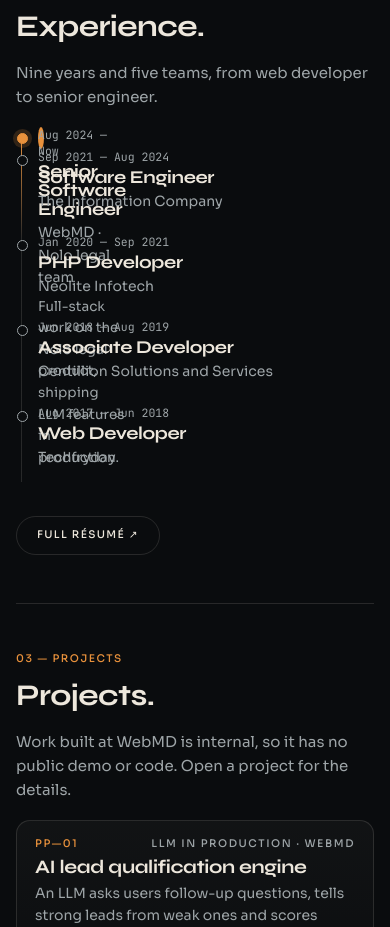
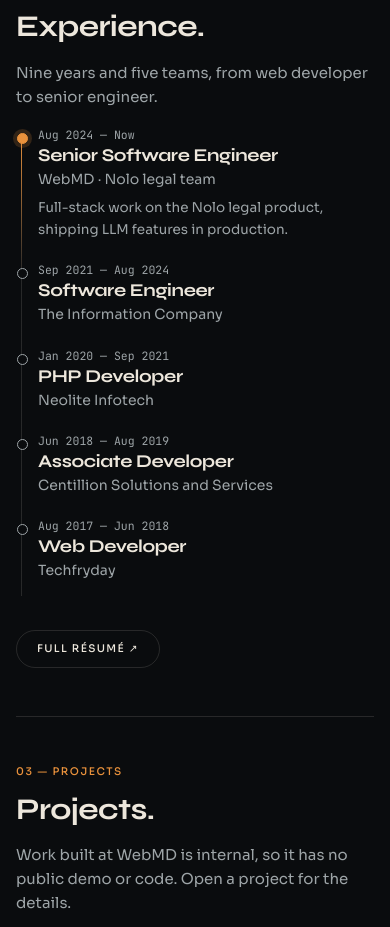
Before and after one commit to er-prathu/portfolio, a website: page room.html in a window 390 px wide. Shown: the part 1249-2176 px from the top of the page. Drawn offline with nearby package versions, Linux system fonts and the light colour scheme.

Commit message:
﻿Fix overlapping Experience timeline on phones
The current job's list item used the class 'now', which an older rule styles as a
6px dot, so the first entry collapsed and the others drew over it.

Co-Authored-By: Claude Opus 5.5 <noreply@anthropic.com>

```diff
--- a/room.html
+++ b/room.html
@@ -522,7 +522,7 @@
   .tl::before { content: ""; position: absolute; left: 5px; top: 8px; bottom: 8px; width: 1px; background: linear-gradient(var(--amber), var(--line) 30%); }
   .tl li { position: relative; padding: 0 0 22px; display: grid; gap: 3px; }
   .tl li::before { content: ""; position: absolute; left: -21px; top: 6px; width: 9px; height: 9px; border-radius: 50%; background: var(--ground); border: 1px solid var(--ink-2); }
-  .tl li.now::before { background: var(--amber); border-color: var(--amber); box-shadow: 0 0 0 4px rgba(232,145,60,.18); }
+  .tl li.current::before { background: var(--amber); border-color: var(--amber); box-shadow: 0 0 0 4px rgba(232,145,60,.18); }
   .tl time { font: 500 11.5px/1.4 var(--mono); color: var(--ink-2); }
   .tl h3 { font-size: 18px; }
   .tl .co { color: var(--ink-2); font-size: 14px; }
@@ -786,7 +786,7 @@
       <h2>Experience.</h2>
       <p>Nine years and five teams, from web developer to senior engineer.</p>
       <ol class="tl">
-        <li class="now"><time>Aug 2024 — Now</time><h3>Senior Software Engineer</h3><span class="co">WebMD · Nolo legal team</span><p>Full-stack work on the Nolo legal product, shipping LLM features in production.</p></li>
+        <li class="current"><time>Aug 2024 — Now</time><h3>Senior Software Engineer</h3><span class="co">WebMD · Nolo legal team</span><p>Full-stack work on the Nolo legal product, shipping LLM features in production.</p></li>
         <li><time>Sep 2021 — Aug 2024</time><h3>Software Engineer</h3><span class="co">The Information Company</span></li>
         <li><time>Jan 2020 — Sep 2021</time><h3>PHP Developer</h3><span class="co">Neolite Infotech</span></li>
         <li><time>Jun 2018 — Aug 2019</time><h3>Associate Developer</h3><span class="co">Centillion Solutions and Services</span></li>
```
